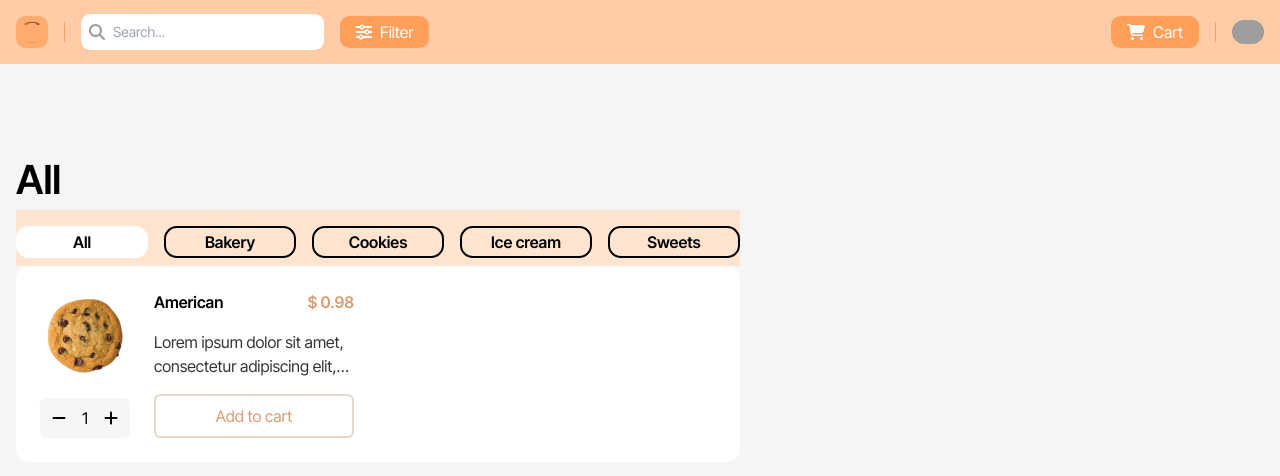
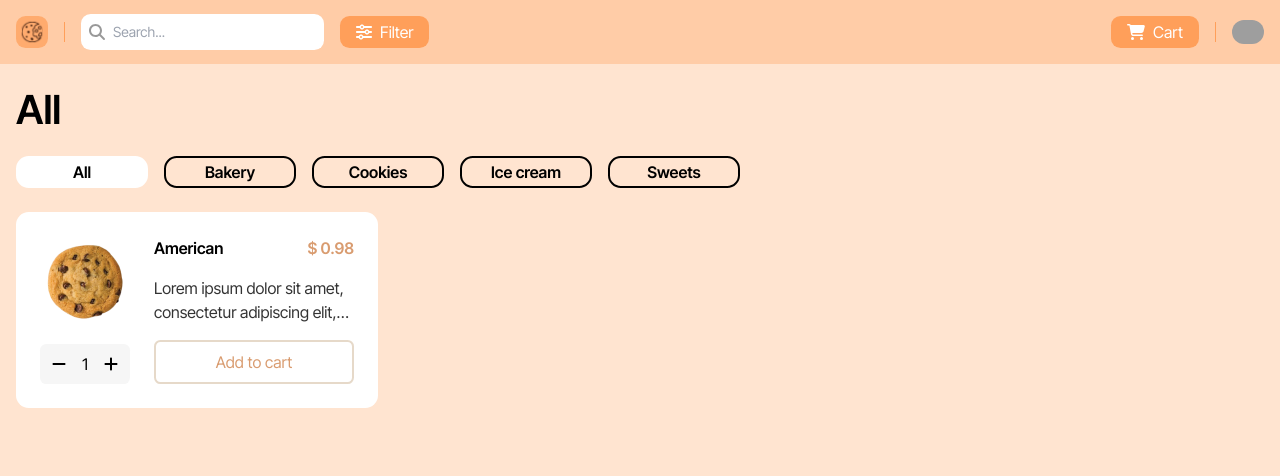
Before and after one commit to IvanWake/cookieStore, a React (Create React App) app: page /home in a window 1280 px wide. Shown: the top 476 px of the page. Built offline with nearby package versions, Linux system fonts and the light colour scheme; grey boxes are pictures that could not be loaded.

Commit message:
Change logo

```diff
--- a/src/components/Product/ProductList.js
+++ b/src/components/Product/ProductList.js
@@ -1,10 +1,11 @@
-import React, { Fragment } from "react";
+import React from "react";
+import { products } from "../../store/styles";
 import Product from "./Product";
 const ProductList = () => {
     return (
-        <Fragment>
-            <Product />
-        </Fragment>
+        <div className={products.productList}>
+            <Product key={'key1'}/>
+        </div>
     );
 }
 
--- a/src/index.css
+++ b/src/index.css
@@ -11,7 +11,6 @@ html {
 * {
   -webkit-touch-callout: none;
   -webkit-user-select: none;
-  -khtml-user-select: none;
   -moz-user-select: none;
   -ms-user-select: none;
   user-select: none;
@@ -19,9 +18,6 @@ html {
 
 body {
   margin: 0;
-  padding-top: 70px;
-  background-color: #f5f5f5;
+  background-color: #FFE4D0;
   font-family: 'Inter Tight', sans-serif;
-  -webkit-font-smoothing: antialiased;
-  -moz-osx-font-smoothing: grayscale;
 }
--- a/src/store/styles.js
+++ b/src/store/styles.js
@@ -47,7 +47,7 @@ export const products = {
 
 export const category = {
     categoryName: 'font-extrabold text-[2.5rem]',
-    categoryDiv: 'flex sticky top-[4rem] items-center gap-4 bg-[#FFE4D0] pt-4 pb-2',
+    categoryDiv: 'flex sticky top-[4rem] items-center gap-4 bg-[#FFE4D0] pt-4 pb-2 cursor-pointer',
     category: 'flex justify-center items-center w-[8.25rem] h-8 rounded-[0.8rem] border-2 border-black transition-all duration-300 ease-in-out font-bold hover:text-black hover:bg-white hover:border-white hover:border-2 active:scale-95',
     categorySelected: 'text-black bg-white border-2 border-white'
 }
```
Also changed, not shown: public/logo.svg, src/assets/logo.svg.
